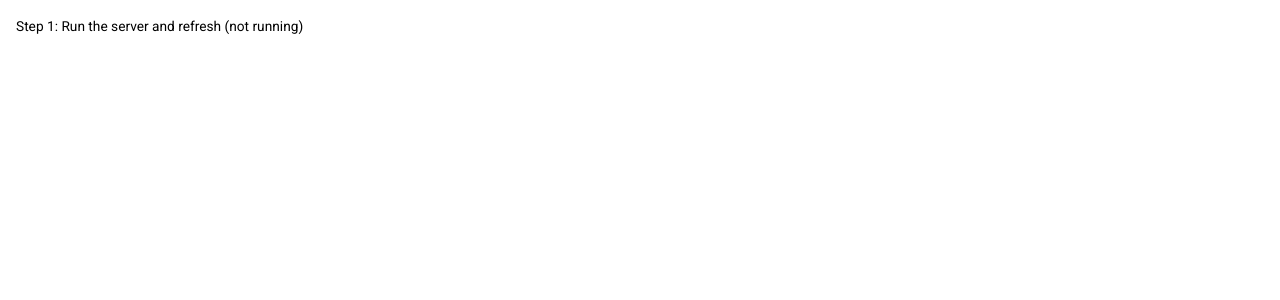
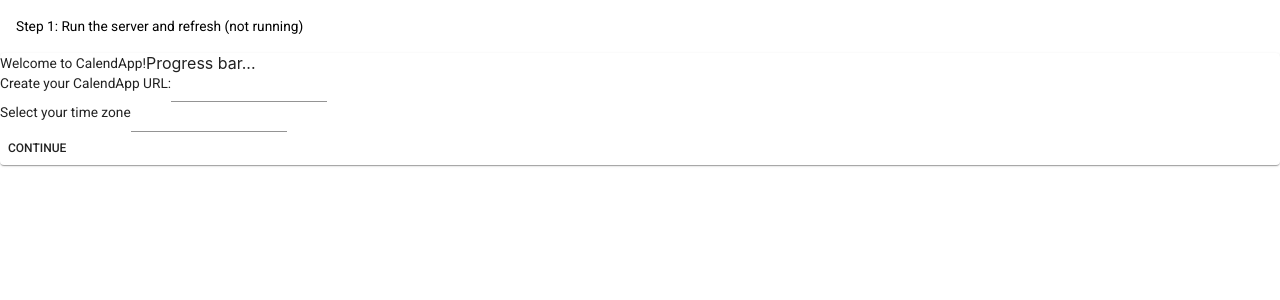
Before and after one commit to hatchways/team-yugioh, a React (Create React App) app in the folder client/: page /onboarding in a window 1280 px wide. Shown: the top 300 px of the page. Built offline with nearby package versions, Linux system fonts and the light colour scheme; no server answers.

Commit message:
create skeleton components

```diff
--- a/client/src/App.js
+++ b/client/src/App.js
@@ -4,6 +4,7 @@ import { BrowserRouter, Route } from "react-router-dom";
 
 import { theme } from "./themes/theme";
 import LandingPage from "./pages/Landing";
+import OnBoardingPage from "./pages/OnBoarding";
 
 import "./App.css";
 
@@ -12,6 +13,7 @@ function App() {
     <MuiThemeProvider theme={theme}>
       <BrowserRouter>
         <Route path="/" component={LandingPage} />
+        <Route path="/onboarding" component={OnBoardingPage} />
       </BrowserRouter>
     </MuiThemeProvider>
   );
--- /dev/null
+++ b/client/src/pages/OnBoarding/ConnectGoogleCalendar.js
@@ -0,0 +1,21 @@
+import React from "react";
+
+import { Grid, Typography, TextField } from "@material-ui/core";
+
+const ConnectGoogleCalendar = (props) => {
+  return (
+    <div>
+      <Grid container>
+        <Typography>Your Google calendar is connected</Typography>
+        <div>Progress bar...</div>
+      </Grid>
+
+      <Grid container>
+        <Typography>Here is how CalendApp will work with...</Typography>
+        <TextField></TextField>
+      </Grid>
+    </div>
+  );
+};
+
+export default ConnectGoogleCalendar;
--- /dev/null
+++ b/client/src/pages/OnBoarding/SetAvailability.js
@@ -0,0 +1,26 @@
+import React from "react";
+
+import { Grid, Typography, TextField } from "@material-ui/core";
+
+const SetAvailability = (props) => {
+  return (
+    <div>
+      <Grid container>
+        <Typography>Set your availability</Typography>
+        <div>Progress bar...</div>
+      </Grid>
+
+      <Grid container>
+        <Typography>Available hours</Typography>
+        <TextField></TextField>
+      </Grid>
+
+      <Grid container>
+        <Typography>Select your time zone</Typography>
+        <TextField></TextField>
+      </Grid>
+    </div>
+  );
+};
+
+export default SetAvailability;
--- /dev/null
+++ b/client/src/pages/OnBoarding/SetTimezoneUrl.js
@@ -0,0 +1,26 @@
+import React from "react";
+
+import { Grid, Typography, TextField } from "@material-ui/core";
+
+const SetTimezoneUrl = (props) => {
+  return (
+    <div>
+      <Grid container>
+        <Typography>Welcome to CalendApp!</Typography>
+        <div>Progress bar...</div>
+      </Grid>
+
+      <Grid container>
+        <Typography>Create your CalendApp URL:</Typography>
+        <TextField></TextField>
+      </Grid>
+
+      <Grid container>
+        <Typography>Select your time zone</Typography>
+        <TextField></TextField>
+      </Grid>
+    </div>
+  );
+};
+
+export default SetTimezoneUrl;
--- /dev/null
+++ b/client/src/pages/OnBoarding/index.js
@@ -0,0 +1,31 @@
+import React, { useState } from "react";
+import { Paper, Grid, Typography, Button } from "@material-ui/core";
+
+import SetTimezoneUrl from "./SetTimezoneUrl";
+import ConnectGoogleCalendar from "./ConnectGoogleCalendar";
+import SetAvailability from "./SetAvailability";
+
+const OnBoarding = (props) => {
+  const [pageNum, setPageNum] = useState(0);
+
+  const Page =
+    pageNum === 0
+      ? SetTimezoneUrl
+      : pageNum === 1
+      ? ConnectGoogleCalendar
+      : SetAvailability;
+
+  const FlipToNextPage = () => {
+    setPageNum(Math.min(2, pageNum + 1));
+  };
+
+  return (
+    <Paper>
+      <Page />
+      {pageNum !== 2 && <Button onClick={FlipToNextPage}>Continue</Button>}
+      {pageNum === 2 && <Button>Finish</Button>}
+    </Paper>
+  );
+};
+
+export default OnBoarding;
```
